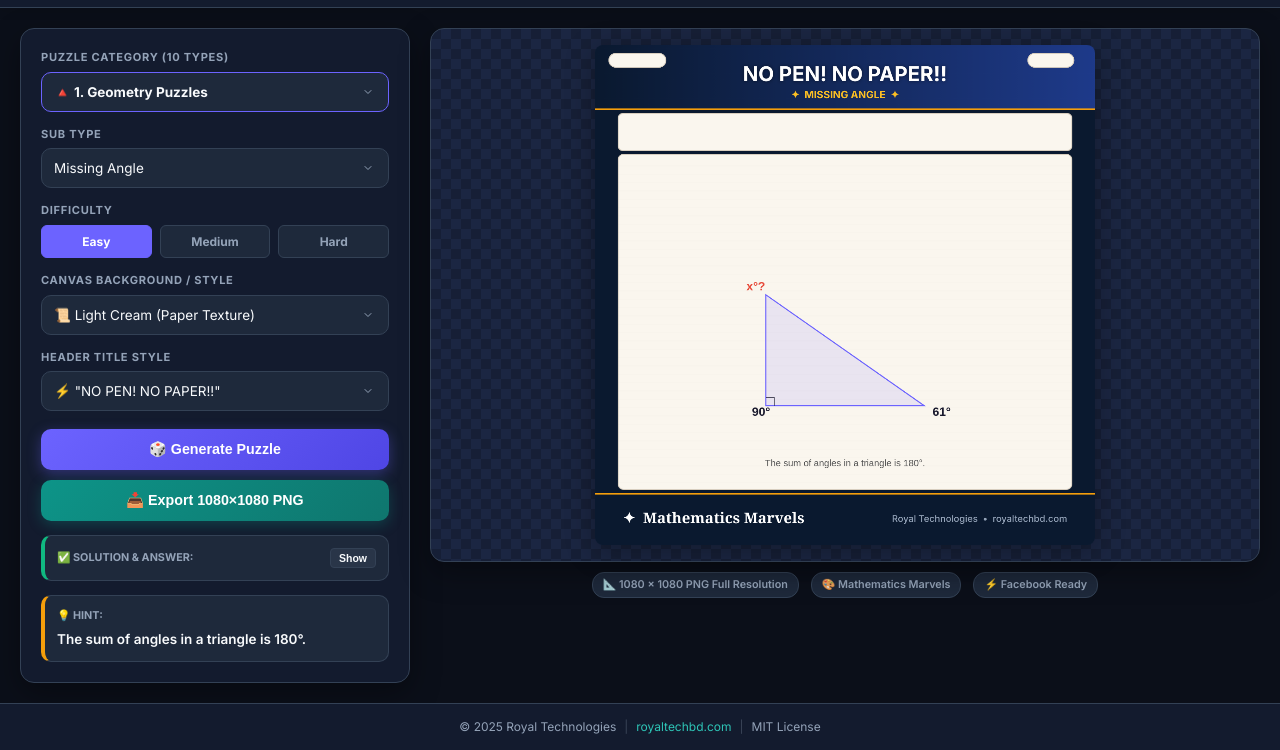
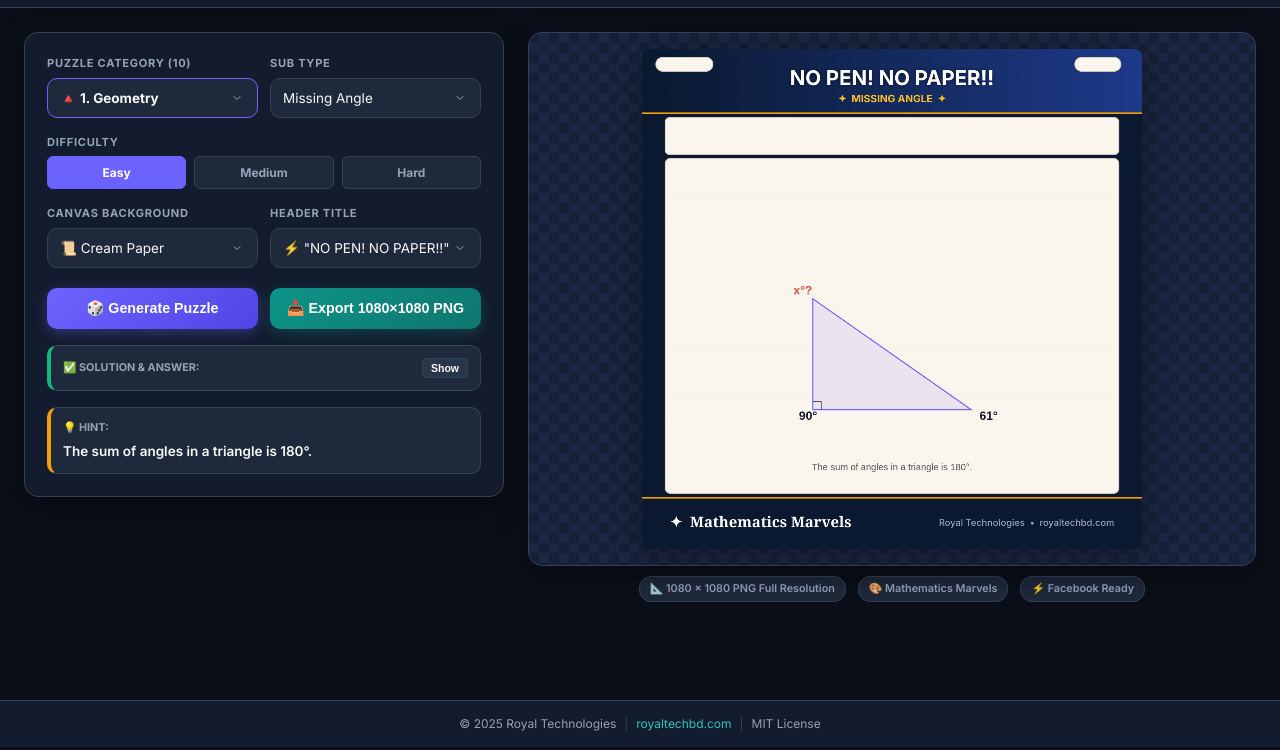
Before and after one commit to Royal-Technologies/Puzzle, a plain HTML site: page index.html in a window 1280 px wide. Shown: the part 53-803 px from the top of the page. Drawn offline with Linux system fonts and the light colour scheme.

Commit message:
feat: widen left panel to 480px and arrange category+subtype and canvas-bg+title in side-by-side rows

```diff
--- a/assets/css/style.css
+++ b/assets/css/style.css
@@ -152,13 +152,13 @@ a:hover { opacity: 0.8; }
   border-color: var(--primary);
 }
 
-/* ---------- Main Layout (Left Panel Wider: 390px) ---------- */
+/* ---------- Main Layout (Left Panel Wider: 480px) ---------- */
 .main-layout {
   display: grid;
-  grid-template-columns: 390px 1fr;
-  gap: 20px;
-  padding: 20px;
-  max-width: 1500px;
+  grid-template-columns: 480px 1fr;
+  gap: 24px;
+  padding: 24px;
+  max-width: 1560px;
   margin: 0 auto;
   width: 100%;
   flex: 1;
@@ -169,12 +169,19 @@ a:hover { opacity: 0.8; }
   background-color: var(--surface);
   border: 1px solid var(--border);
   border-radius: var(--radius-lg);
-  padding: 20px;
+  padding: 22px;
   display: flex;
   flex-direction: column;
-  gap: 14px;
+  gap: 16px;
   height: fit-content;
   box-shadow: var(--shadow-card);
+}
+
+/* Control Row for side-by-side selects */
+.control-row {
+  display: grid;
+  grid-template-columns: 1fr 1fr;
+  gap: 12px;
 }
 
 .control-group {
@@ -256,9 +263,9 @@ a:hover { opacity: 0.8; }
 
 /* Action Buttons */
 .action-buttons {
-  display: flex;
-  flex-direction: column;
-  gap: 10px;
+  display: grid;
+  grid-template-columns: 1fr 1fr;
+  gap: 12px;
   margin-top: 4px;
 }
 
--- a/index.html
+++ b/index.html
@@ -36,30 +36,31 @@
   <!-- ===== MAIN LAYOUT ===== -->
   <main class="main-layout">
 
-    <!-- LEFT: Controls Panel (Wider) -->
+    <!-- LEFT: Controls Panel (Wider: 480px) -->
     <aside class="controls-panel">
 
-      <!-- Puzzle Type Dropdown (10 types) -->
+      <!-- Row 1: Puzzle Category (10 Types) + Sub Type in ONE row -->
+      <div class="control-row">
         <div class="control-group">
-        <label class="control-label" for="puzzle-type-select">Puzzle Category (10 Types)</label>
+          <label class="control-label" for="puzzle-type-select">Puzzle Category (10)</label>
           <select id="puzzle-type-select" class="subtype-select type-select">
-          <option value="geometry">🔺 1. Geometry Puzzles</option>
+            <option value="geometry">🔺 1. Geometry</option>
             <option value="sudoku">🔢 2. Sudoku</option>
-          <option value="number-sequence">🔢 3. Number Sequence</option>
-          <option value="matchstick">🔥 4. Matchstick Puzzles</option>
-          <option value="logic">🧠 5. Logic Puzzles</option>
-          <option value="clock-calendar">🕐 6. Clock, Calendar &amp; Time Puzzles</option>
-          <option value="word-puzzle">📝 7. Word &amp; Rebus Puzzles</option>
-          <option value="visual-iq">🎯 8. Visual IQ Puzzles</option>
-          <option value="missing-number">❓ 9. Missing Number / Math Riddles</option>
-          <option value="visual-pattern">👁️ 10. Visual Pattern Puzzles</option>
+            <option value="number-sequence">🔢 3. Sequence</option>
+            <option value="matchstick">🔥 4. Matchstick</option>
+            <option value="logic">🧠 5. Logic</option>
+            <option value="clock-calendar">🕐 6. Clock &amp; Time</option>
+            <option value="word-puzzle">📝 7. Word &amp; Rebus</option>
+            <option value="visual-iq">🎯 8. Visual IQ</option>
+            <option value="missing-number">❓ 9. Missing Number</option>
+            <option value="visual-pattern">👁️ 10. Pattern</option>
           </select>
         </div>
 
-      <!-- Subtype -->
         <div class="control-group">
           <label class="control-label" for="subtype-select">Sub Type</label>
           <select id="subtype-select" class="subtype-select"></select>
+        </div>
       </div>
 
       <!-- Difficulty -->
@@ -72,24 +73,25 @@
         </div>
       </div>
 
-      <!-- Canvas Background Color Option -->
+      <!-- Row 2: Canvas Background / Style + Header Title Style in ONE row -->
+      <div class="control-row">
         <div class="control-group">
-        <label class="control-label" for="canvas-bg-select">Canvas Background / Style</label>
+          <label class="control-label" for="canvas-bg-select">Canvas Background</label>
           <select id="canvas-bg-select" class="subtype-select">
-          <option value="cream-paper" selected>📜 Light Cream (Paper Texture)</option>
-          <option value="clean-white">⚪ Clean Minimalist White</option>
-          <option value="warm-parchment">📜 Warm Vintage Parchment</option>
-          <option value="dark-slate">🌙 Dark Slate / Chalkboard</option>
+            <option value="cream-paper" selected>📜 Cream Paper</option>
+            <option value="clean-white">⚪ Clean White</option>
+            <option value="warm-parchment">📜 Warm Parchment</option>
+            <option value="dark-slate">🌙 Dark Slate</option>
           </select>
         </div>
 
-      <!-- Title Style Selector -->
         <div class="control-group">
-        <label class="control-label" for="title-style-select">Header Title Style</label>
+          <label class="control-label" for="title-style-select">Header Title</label>
           <select id="title-style-select" class="subtype-select">
             <option value="nopen" selected>⚡ "NO PEN! NO PAPER!!"</option>
-          <option value="puzzle">🏷️ Selected Puzzle Title</option>
+            <option value="puzzle">🏷️ Puzzle Title</option>
           </select>
+        </div>
       </div>
 
       <!-- Buttons -->
```
Lines whose indentation alone changed are shown as unchanged.
